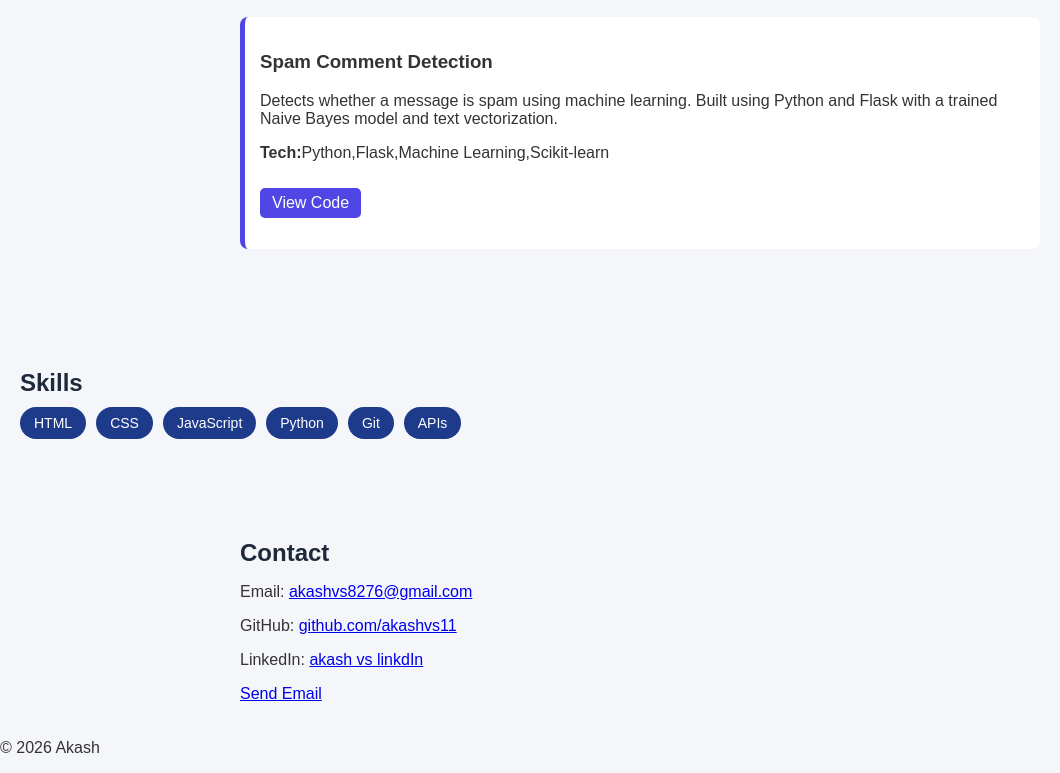
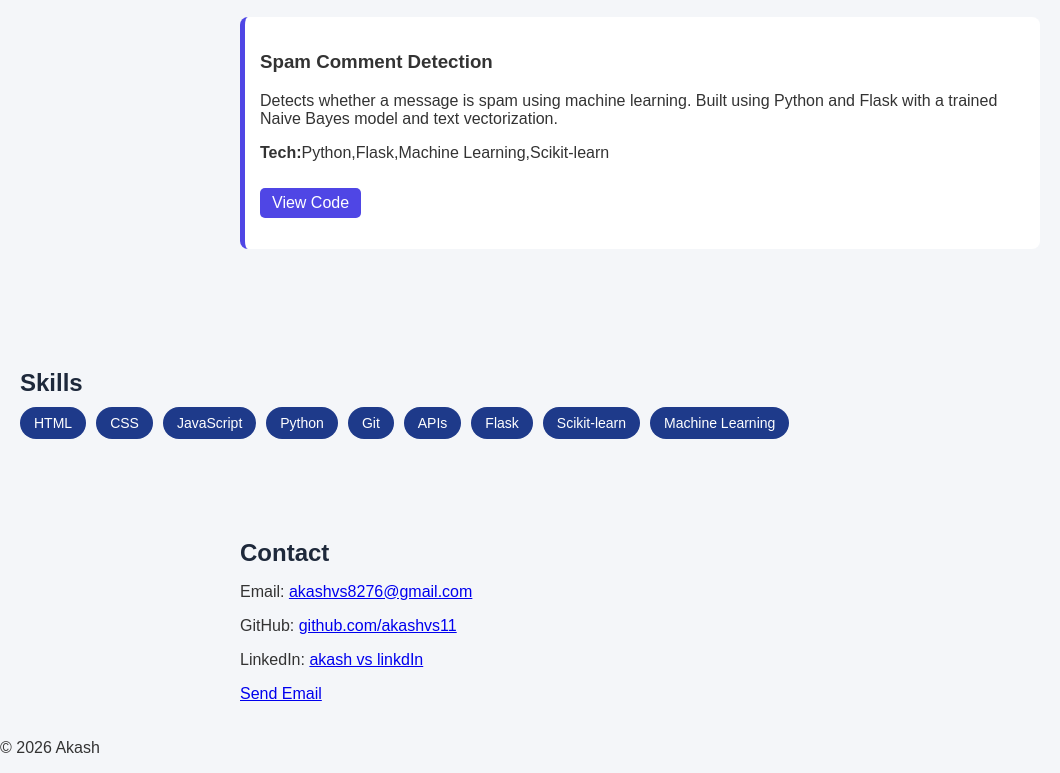
Before and after one commit to akashvs11/portfolio, a plain HTML site: page index.html in a window 1280 px wide. Shown: the part 664-1437 px from the top of the page, without its empty margins (0-1060 px from the left). Drawn offline with Linux system fonts and the light colour scheme.

Commit message:
Update index.html

```diff
--- a/index.html
+++ b/index.html
@@ -188,6 +188,9 @@ Displays temperature, weather conditions, and wind speed dynamically using JavaS
     <span class="skill">Python</span>
     <span class="skill">Git</span>
     <span class="skill">APIs</span>
+    <span class="skill">Flask</span>
+    <span class="skill">Scikit-learn</span>
+    <span class="skill">Machine Learning</span>
   </div>
 </section>
 <section id="contact">
```
